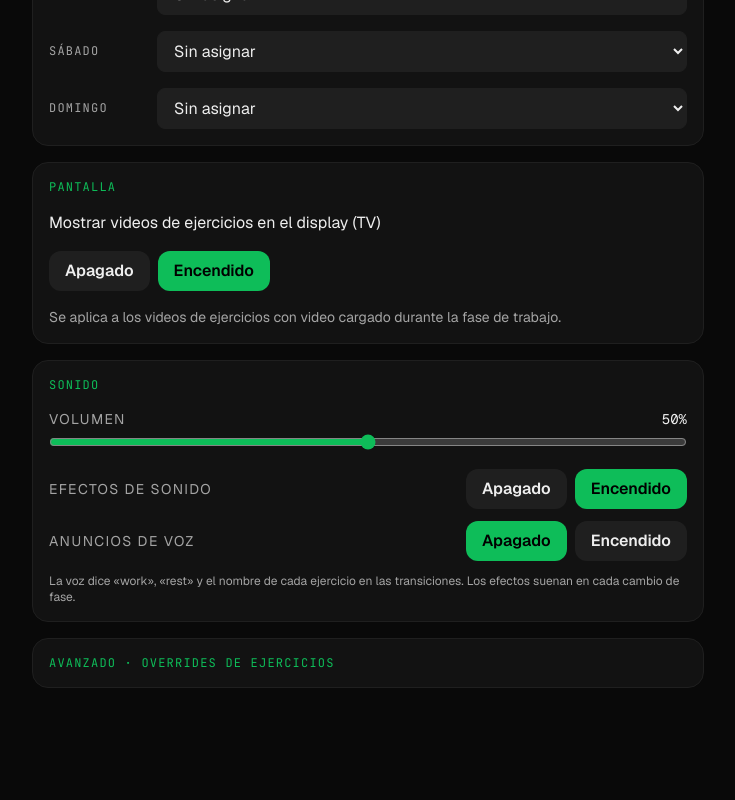
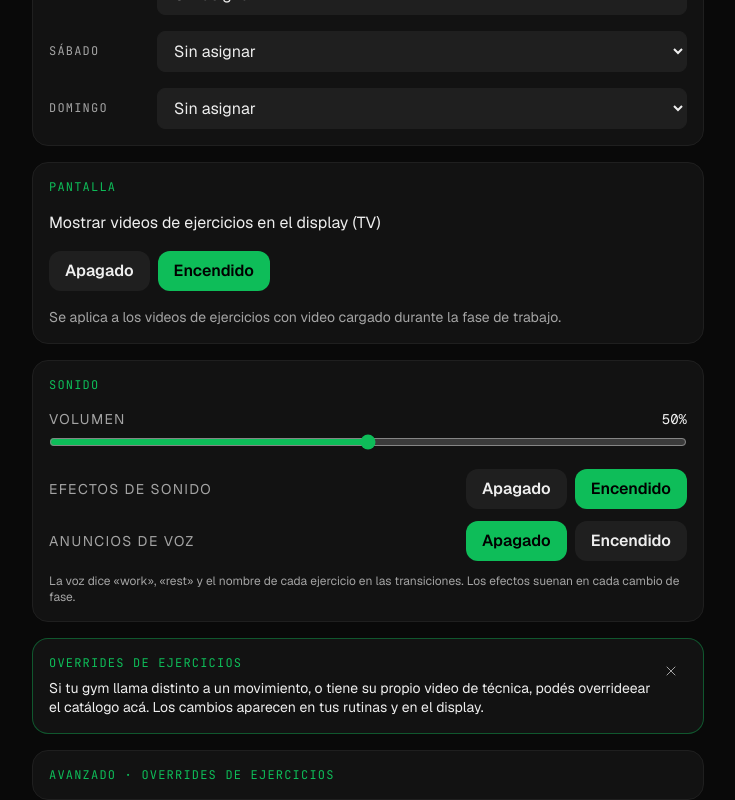
Before and after one commit to CamiloEscar/gymtimer-pro, a Next.js app: page /app/settings in a window 1280 px wide. Shown: the part 1111-1911 px from the top of the page, without its empty margins (272-1007 px from the left). Before the commit the page ends 1799 px from the top, so only its background shows below. Built offline with nearby package versions, Linux system fonts and the light colour scheme.

Commit message:
feat(settings): exercise overrides onboarding banner

```diff
--- a/src/app/app/settings/page.tsx
+++ b/src/app/app/settings/page.tsx
@@ -1,5 +1,6 @@
 import { AudioSettings } from "@/components/settings/AudioSettings";
 import { DisplaySettings } from "@/components/settings/DisplaySettings";
+import { ExerciseOverridesOnboardingBanner } from "@/components/settings/ExerciseOverridesOnboardingBanner";
 import { ExerciseOverridesSettings } from "@/components/settings/ExerciseOverridesSettings";
 import { GymProfileOnboardingBanner } from "@/components/settings/GymProfileOnboardingBanner";
 import { GymSettings } from "@/components/settings/GymSettings";
@@ -16,6 +17,7 @@ export default function SettingsPage() {
       <WeeklyPlanSettings />
       <DisplaySettings />
       <AudioSettings />
+      <ExerciseOverridesOnboardingBanner />
       <ExerciseOverridesSettings />
     </div>
   );
--- /dev/null
+++ b/src/components/settings/ExerciseOverridesOnboardingBanner.tsx
@@ -0,0 +1,53 @@
+"use client";
+
+import { useLocalStorageSnapshot, notifyLocalStorageChange } from "@/hooks/useLocalStorageSnapshot";
+import { Icon } from "@/components/ui/Icon";
+import type { UserExerciseOverride } from "@/types";
+import { UserExerciseOverrideRepository } from "@/lib/storage/UserExerciseOverrideRepository";
+
+const DISMISS_KEY = "gymtimer.onboarding.exerciseOverridesDismissed";
+
+export function ExerciseOverridesOnboardingBanner() {
+  const repo = new UserExerciseOverrideRepository();
+  const overrides = useLocalStorageSnapshot<UserExerciseOverride[]>(
+    "gymtimer.exerciseOverrides",
+    () => {
+      const result = repo.list();
+      return result.ok ? result.value : [];
+    },
+    []
+  );
+  const dismissed = useLocalStorageSnapshot(
+    DISMISS_KEY,
+    () => window.localStorage.getItem(DISMISS_KEY) === "1",
+    false
+  );
+
+  if (overrides.length > 0) return null;
+  if (dismissed) return null;
+
+  function dismiss() {
+    window.localStorage.setItem(DISMISS_KEY, "1");
+    notifyLocalStorageChange();
+  }
+
+  return (
+    <div className="relative overflow-hidden rounded-2xl border border-brand-500/40 bg-surface-900 p-4">
+      <button
+        type="button"
+        onClick={dismiss}
+        aria-label="Cerrar sugerencia de overrides"
+        title="Cerrar"
+        className="absolute right-3 top-3 inline-flex items-center justify-center size-10 rounded-md text-phosphor-dim hover:text-phosphor active:scale-95 transition-colors cursor-pointer"
+      >
+        <Icon name="close" className="size-4" />
+      </button>
+      <p className="font-tactical text-xs uppercase tracking-widest text-brand-500">
+        Overrides de ejercicios
+      </p>
+      <p className="mt-2 text-sm text-phosphor leading-snug pr-8">
+        Si tu gym llama distinto a un movimiento, o tiene su propio video de técnica, podés overrideear el catálogo acá. Los cambios aparecen en tus rutinas y en el display.
+      </p>
+    </div>
+  );
+}
```
Also changed, not shown: 1 other file (tests, documents, lock files or other folders).
